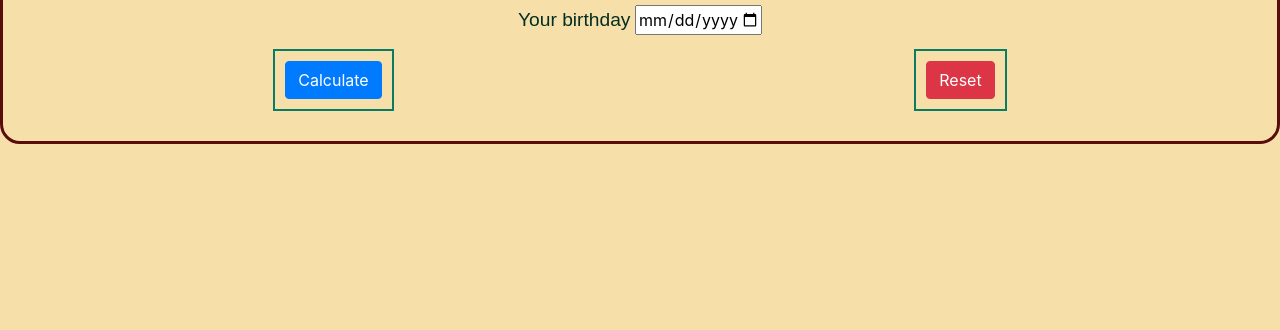
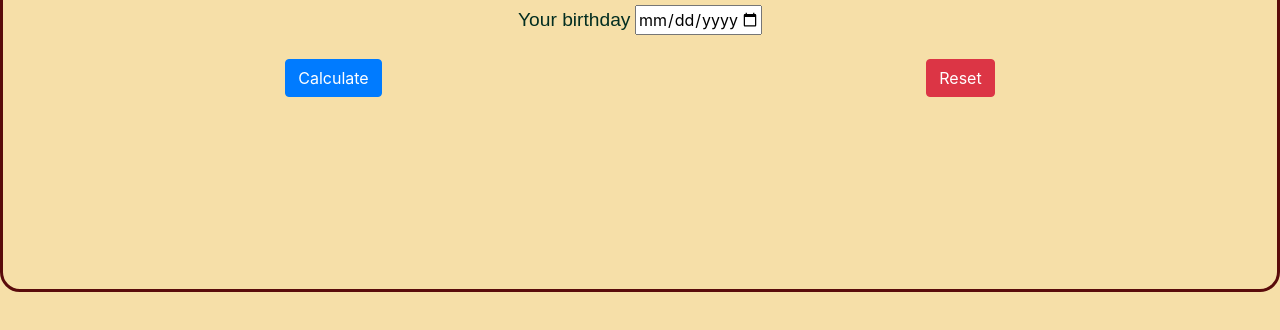
Before and after one commit to shaik-md-ibnay-momen/age-counting-Javascript, a plain HTML site: page index.html in a window 1280 px wide. Shown: the part 74-404 px from the top of the page. Drawn offline with nearby package versions, Linux system fonts and the light colour scheme.

Commit message:
result styling

```diff
--- a/index.html
+++ b/index.html
@@ -29,11 +29,11 @@
          </div>
         </div>
     </div>
-
-        <div id="result" class="header1">
+    <div class="flexbox-container1 div">
+        <div id="result" class="header2">
 
         </div>
-
+    </div>
     <script src="script.js"></script>
 </body>
 </html>
--- a/style.css
+++ b/style.css
@@ -10,6 +10,15 @@
     color: rgb(90, 11, 11);
     font-family: Bebas Neue;
  }
+
+ .header2{
+     font-size: 500%;
+    text-align: center;
+    text-transform: uppercase;
+    color: rgb(90, 11, 11);
+    font-family: Bebas Neue;
+ }
+
 
 .subtitle {
     color: rgb(3, 46, 33);
@@ -31,7 +40,9 @@
 
 .flexbox-container1 div
 {
-    border: 2px solid rgb(11, 124, 100);
+    height: 80px;
+    width: auto;
     margin: auto;
+    margin-bottom: 25px;
     padding: 10px;
 }
```
